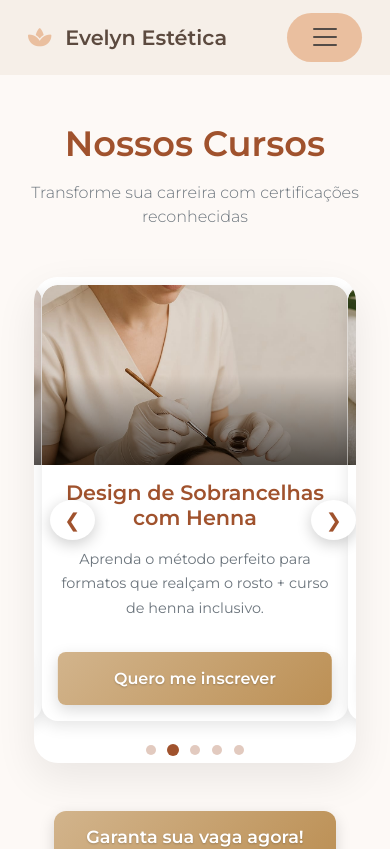
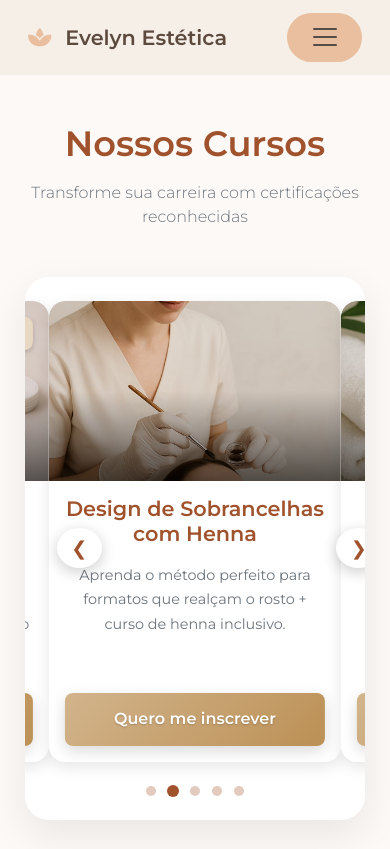
Before and after one commit to vivanolps/ProjetoFinal, an Angular app: page /curso in a window 390 px wide. Shown: the top 849 px of the page. Built offline with nearby package versions, Linux system fonts and the light colour scheme.

Commit message:
Ultimas alterações.

```diff
--- a/src/app/pages/curso/curso.component.scss
+++ b/src/app/pages/curso/curso.component.scss
@@ -37,30 +37,31 @@ $text-color: #6C757D;
   margin: 0 auto 3.5rem;
 }
 
-/* Carrossel - Ajustes para 1 card por vez */
+/* Carrossel - Ajustes para 1 card por vez e melhor espaçamento */
 .course-carousel-wrapper {
   position: relative;
-  max-width: 700px; // Largura máxima do wrapper para acomodar um card grande
+  // Aumentei a largura máxima do wrapper para dar mais espaço ao card e aos controles laterais.
+  max-width: 760px; /* Ajustado para um pouco mais de espaço */
   margin: 0 auto;
   overflow: hidden;
   border-radius: 1.5rem;
   box-shadow: 0 15px 40px rgba(0, 0, 0, 0.08);
   background: $original-card-bg;
-  padding: 1.5rem;
+  // Adicionei um padding interno maior para afastar o conteúdo das bordas do wrapper
+  padding: 2.5rem; /* Aumentei o padding interno */
+  margin-bottom: 3rem; /* Espaçamento abaixo do carrossel para os dots ou próximo elemento */
 }
 
 .course-carousel {
   display: flex;
   transition: transform 0.5s ease-in-out;
   height: auto;
-  // Remover gap se cada card ocupa 100% e não há outros visíveis
-  // gap: 2rem; // Comentei/Removi o gap
-  padding: 0; // Removi padding horizontal
+  padding: 0;
 }
 
 .course-card {
-  flex: 0 0 100%; // Cada card ocupa 100% da largura do carrossel
-  min-width: unset; // Deixa o flexbox controlar
+  flex: 0 0 100%;
+  min-width: unset;
   background: $original-card-bg;
   border-radius: 1rem;
   overflow: hidden;
@@ -68,12 +69,12 @@ $text-color: #6C757D;
   display: flex;
   flex-direction: column;
   justify-content: space-between;
-  min-height: 480px; // Aumentei a altura mínima para o card único
+  min-height: 480px;
   position: relative;
 
   .card-image-container {
     width: 100%;
-    height: 220px; // Aumentei a altura da imagem
+    height: 220px;
     overflow: hidden;
     position: relative;
     border-radius: 1rem 1rem 0 0;
@@ -115,23 +116,23 @@ $text-color: #6C757D;
   }
 
   .card-content {
-    padding: 1.8rem; // Aumentei o padding do conteúdo
+    padding: 1.8rem;
     display: flex;
     flex-direction: column;
     flex-grow: 1;
   }
 
   .card-title {
-    font-size: 1.8rem; // Aumentei o tamanho do título
+    font-size: 1.8rem;
     font-weight: 700;
     margin-bottom: 1rem;
     color: $original-primary-text-color;
   }
 
   .card-description {
-    font-size: 1.05rem; // Aumentei um pouco o tamanho da descrição
-    line-height: 1.7; // Mais espaço entre linhas
-    margin-bottom: 2rem; // Mais espaço antes do botão
+    font-size: 1.05rem;
+    line-height: 1.7;
+    margin-bottom: 2rem;
     color: $text-color;
     flex-grow: 1;
   }
@@ -142,7 +143,7 @@ $text-color: #6C757D;
 
     background: linear-gradient(135deg, $base-color, $darker-color);
     border: none;
-    padding: 0.9rem; // Levemente maior
+    padding: 0.9rem;
     border-radius: 0.5rem;
     font-weight: 600;
     color: white;
@@ -173,7 +174,7 @@ $text-color: #6C757D;
   width: 100%;
   display: flex;
   justify-content: space-between;
-  padding: 0 0.5rem;
+  padding: 0 0.5rem; /* Mantido para que as setas não fiquem coladas nas bordas do wrapper */
   z-index: 20;
 
   .btn-carousel-control {
@@ -200,7 +201,7 @@ $text-color: #6C757D;
 .carousel-dots {
   display: flex;
   justify-content: center;
-  margin-top: 2rem;
+  margin-top: 2rem; /* Este valor agora é somado ao margin-bottom do wrapper */
   gap: 0.75rem;
 
   span {
@@ -255,7 +256,8 @@ $text-color: #6C757D;
 /* Responsivo - agora sempre 1 card por vez */
 @media (max-width: 992px) {
   .course-carousel-wrapper {
-    max-width: 600px; // Reduzir para tablets
+    max-width: 90%; /* Ajustei para ser mais responsivo e não ficar muito estreito em tablets */
+    padding: 2rem; /* Reduzi o padding um pouco */
   }
   .course-card {
     min-height: 460px;
@@ -286,12 +288,12 @@ $text-color: #6C757D;
   }
 
   .course-carousel-wrapper {
-    max-width: 90%; // Ocupa mais espaço em telas pequenas
-    padding: 0.5rem;
+    max-width: 95%; /* Quase total para mobile */
+    padding: 1.5rem; /* Ajuste para telas menores */
   }
 
   .course-card {
-    min-height: 420px; // Ajuste para mobile
+    min-height: 420px;
     .card-image-container {
       height: 180px;
     }
```
